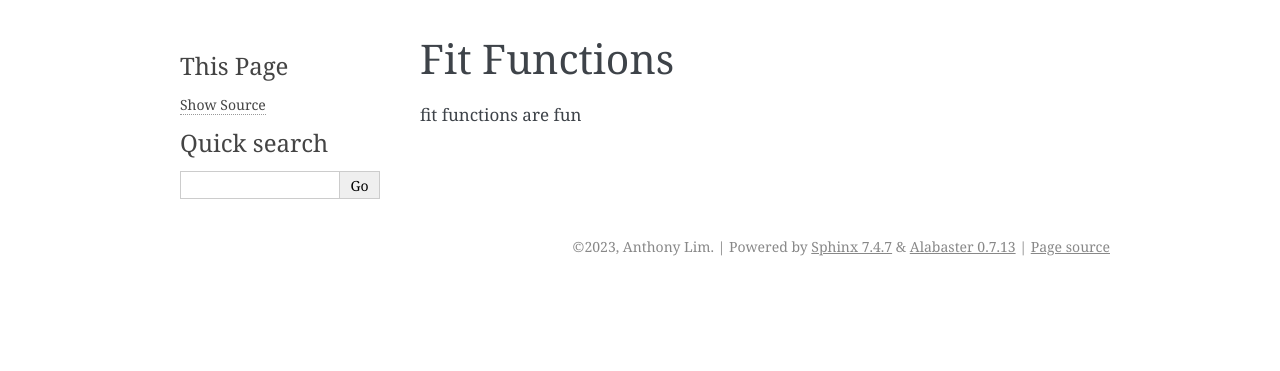
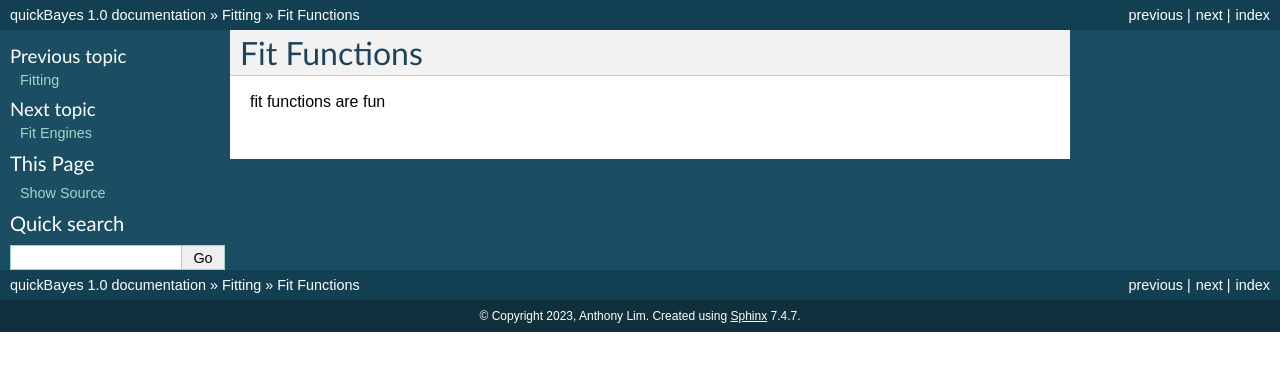
Before and after one commit to ISISNeutronMuon/quickBayes, a Sphinx documentation site: the page built from docs/source/fitting/fit_functions.rst, in a window 1280 px wide. Shown: the top 371 px of the page. Built offline with Sphinx 7.4.7, drawn with Linux system fonts in a browser that asks for light colours; pages that are not in the unit, such as notebooks, are missing from menus.

Commit message:
refs #59 first doc changes

```diff
--- a/docs/source/conf.py
+++ b/docs/source/conf.py
@@ -31,5 +31,5 @@ exclude_patterns = []
 # -- Options for HTML output -------------------------------------------------
 # https://www.sphinx-doc.org/en/master/usage/configuration.html#options-for-html-output
 
-html_theme = 'alabaster'
+html_theme = 'classic'
 html_static_path = ['_static']
--- /dev/null
+++ b/docs/source/fitting/fit_engines.rst
@@ -0,0 +1,4 @@
+Fit Engines
+===========
+
+Fit engines are less fun
```
Also changed, not shown: .readthedocs.yaml (added).
